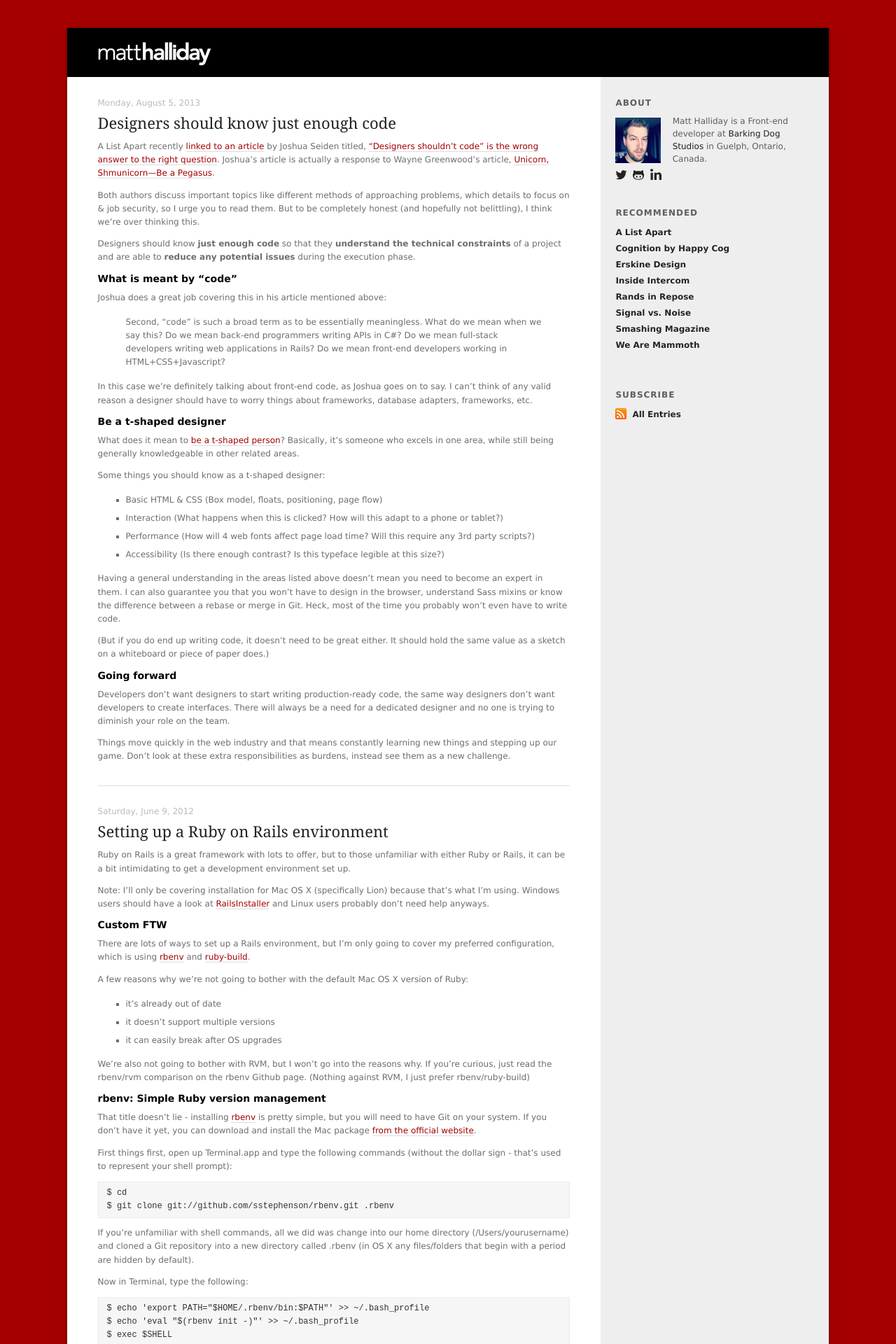
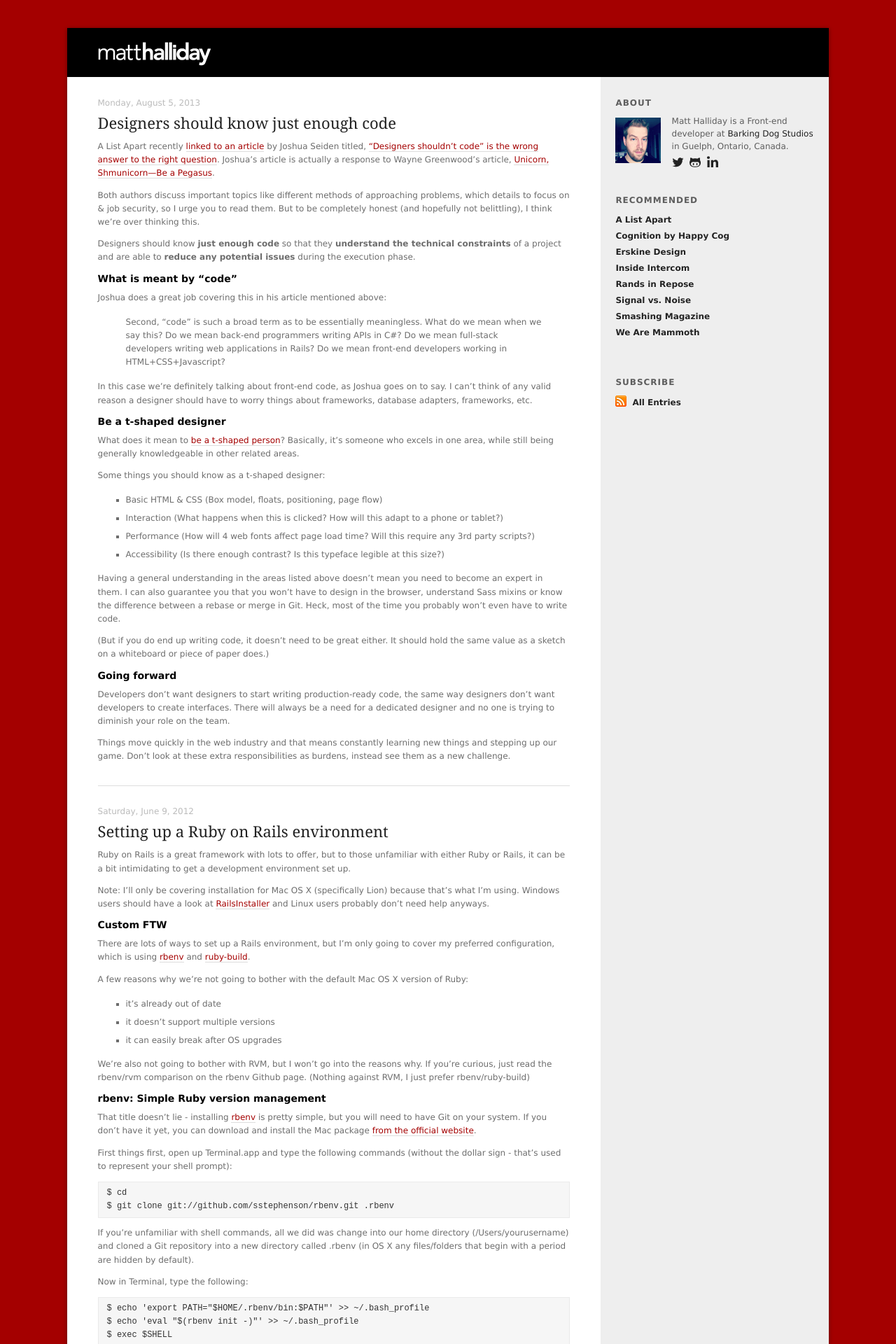
Before and after one commit to matthalliday/matthalliday.github.io, a Jekyll site: the page built from index.html, in a window 1280 px wide. Shown: the top 1920 px of the page at 70% size. Built offline with Jekyll 4.4.1, drawn with Linux system fonts in a browser that asks for light colours.

Commit message:
Combine logo and icons into image sprite

```diff
--- a/_sass/layout/_sidebar.scss
+++ b/_sass/layout/_sidebar.scss
@@ -4,6 +4,8 @@
   color: #5d5d5d;
 
   @include breakpoint(large) {
+    position: relative;
+    z-index: 10; // Must be set higher than .site-container:before
     float: right;
     padding: 30px calc-pc(20px);
     width: calc-pc(260px);
@@ -48,7 +50,7 @@
 .bio img {
   float: left;
   margin-top: 4px;
-  padding-right: 5.769230769231%;
+  padding-right: calc-pc(14px, 260px);
 }
 
 .aside-collection {
@@ -86,12 +88,12 @@
 .social-item {
   float: left;
   margin-right: 8px;
-  background-image: url(/assets/img/sprite-social.png);
+  background-image: url(/assets/img/sprite.png);
   background-repeat: no-repeat;
 
-  &.twitter { background-position: 0 0; }
-  &.github { background-position: -17px 0; }
-  &.linkedin { background-position: -34px 0; }
+  &.twitter { background-position: -16px 0; }
+  &.github { background-position: -33px 0; }
+  &.linkedin { background-position: -50px 0; }
 
   a {
     display: block;
@@ -113,8 +115,6 @@
 
 .feed-item {
   margin-bottom: 8px;
-  padding-left: 24px;
-  background: url(/assets/img/icon-feed.png) no-repeat 0 2px;
 
   a {
     font-weight: bold;
@@ -122,6 +122,17 @@
     line-height: 1.2;
     color: #222;
     text-shadow: 0 1px 0 #fff;
+
+    &:before {
+      position: relative;
+      top: 2px;
+      display: inline-block;
+      margin-right: 8px;
+      width: 16px;
+      height: 16px;
+      content: '';
+      background: url(/assets/img/sprite.png) no-repeat 0 0;
+    }
   }
 }
 
--- a/_sass/layout/_structure.scss
+++ b/_sass/layout/_structure.scss
@@ -3,18 +3,27 @@
   background-color: #fff;
 
   @include breakpoint(large) {
-    position: relative;
+    position: relative; // Contains absolute positioned elements
     margin: 40px auto 60px;
     width: 85%;
-    background-image: url(/assets/img/bg-faux-column.gif);
-    background-repeat: repeat-y;
-    background-position: 0 0;
-    background-size: 100%;
     box-shadow: 0 1px 6px rgba(0,0,0,0.40);
+
+    &:before {
+      position: absolute;
+      z-index: 1; // Must be set lower than .sidebar
+      top: 0;
+      right: 0;
+      bottom: 0;
+      width: calc-pc(300px);
+      background-color: #eee;
+      content: '';
+    }
   }
 }
 
 .site-header {
+  position: relative;
+  z-index: 10; // Must be set higher than .sidebar
   padding: 20px 16px 16px;
   background-color: #000;
 
@@ -38,7 +47,7 @@
     height: 34px;
     text-indent: -9999px;
     overflow: hidden;
-    background: url(/assets/img/logo.png) no-repeat 0 0;
+    background: url(/assets/img/sprite.png) no-repeat 0 -16px;
   }
 }
 
```
Also changed, not shown: assets/img/avatar-small-old.jpg (deleted), assets/img/bg-faux-column.gif (deleted), assets/img/bg-texture.jpg (deleted), assets/img/icon-feed.png (deleted), assets/img/logo.png (deleted), assets/img/sprite-social.png (deleted), assets/img/sprite.png (added).
